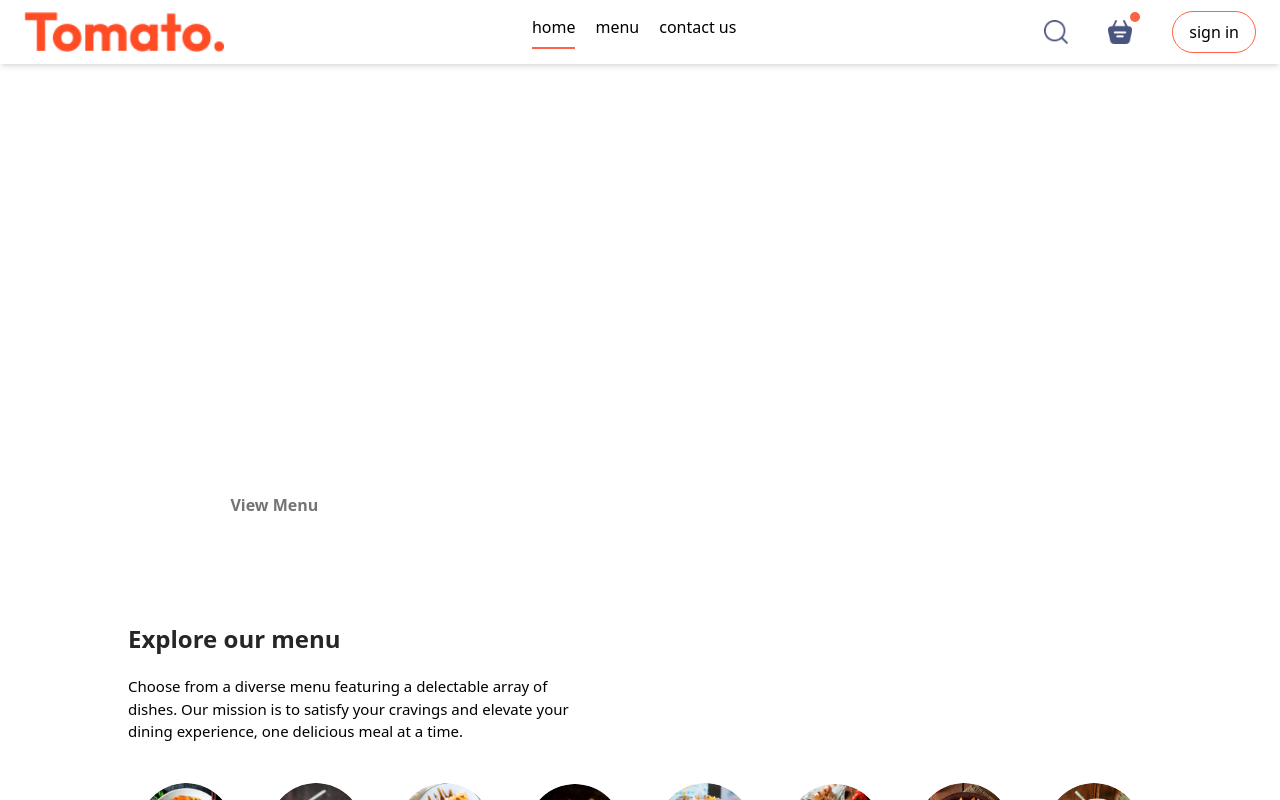
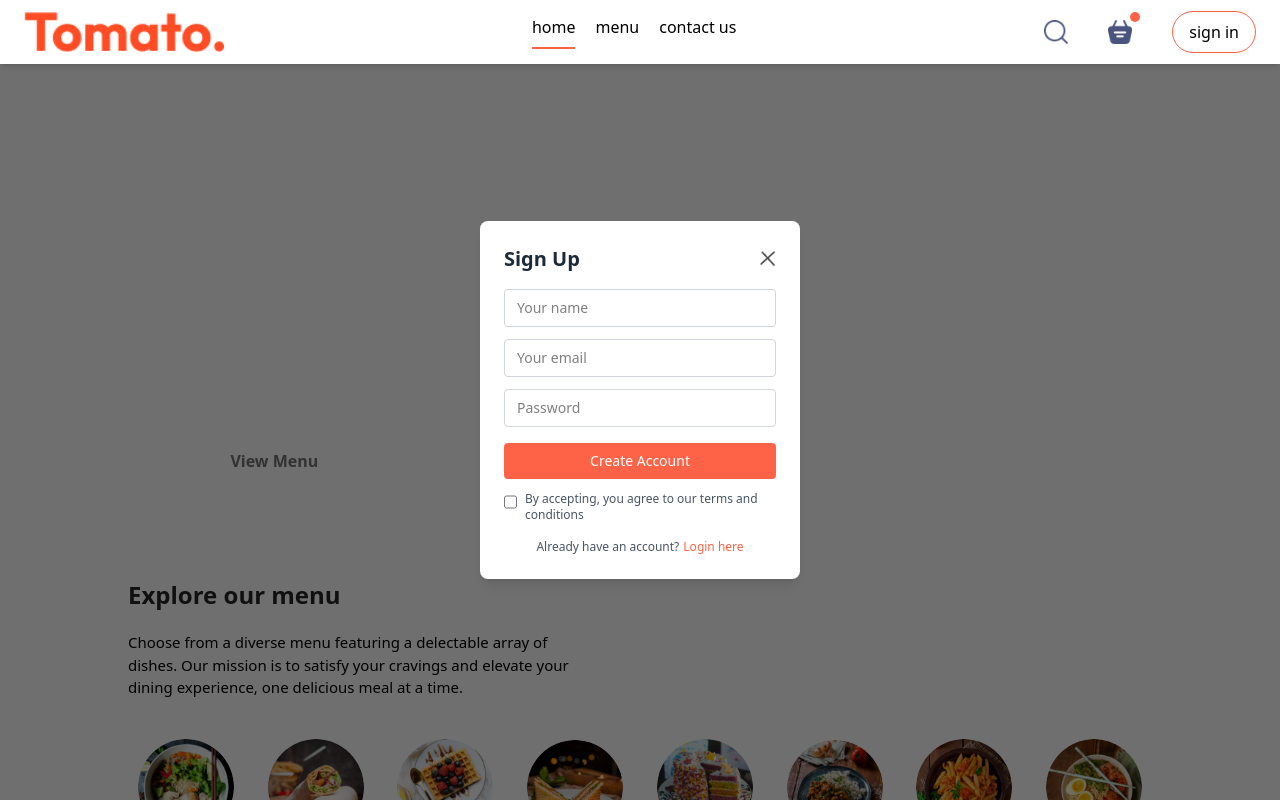
Before and after one commit to Winfredo/Food-Delivery-App, a Next.js app: page / in a window 1280 px wide. Both pictures are taken after a click on the button "sign in". Shown: the top 800 px of the page. Built offline with nearby package versions, Linux system fonts and the light colour scheme.

Commit message:
Adding a modal for the login and sign in page.

```diff
--- a/components/LoginPopup.tsx
+++ b/components/LoginPopup.tsx
@@ -1,18 +1,79 @@
-import React, { useState } from 'react'
+import React, { useState } from "react";
+import { LoginPopupProps } from "@/types/type";
 
-const LoginPopup = () => {
+const LoginPopup = ({ setShowLoginPopup }: LoginPopupProps) => {
+  const [currentState, setCurrentState] = useState("Sign Up");
+  return (
+    <div className="fixed inset-0 bg-[#00000090] bg-opacity-50 flex items-center justify-center z-50">
+      <form className="bg-white p-6 rounded-lg shadow-lg w-80">
+  <div className="flex justify-between items-center mb-4">
+    <h2 className="text-xl font-semibold text-gray-800">{currentState}</h2>
+    <img
+      src="/assets/cross_icon.png"
+      alt="cross icon"
+      onClick={() => setShowLoginPopup(false)}
+      className="cursor-pointer w-4 h-4 hover:opacity-70 transition-opacity"
+    />
+  </div>
 
-    const [currentState, setCurrentState] = useState("Sign Up");
-  return (
-    <div className=''>
-      <form>
-        <div>
-            <h2>{currentState}</h2>
-            <img src="/assets/cross_icon.png" alt="cross icon" />
-        </div>
-      </form>
+  <div className="space-y-3">
+    {currentState === "Login" ? (
+      <></>
+    ) : (
+      <input
+        type="text"
+        placeholder="Your name"
+        required
+        className="w-full px-3 py-2 border border-gray-300 rounded focus:outline-none focus:border-[#FF6347] focus:ring-1 focus:ring-[#FF6347] text-sm"
+      />
+    )}
+    <input
+      type="text"
+      placeholder="Your email"
+      required
+      className="w-full px-3 py-2 border border-gray-300 rounded focus:outline-none focus:border-[#FF6347] focus:ring-1 focus:ring-[#FF6347] text-sm"
+    />
+    <input
+      type="password"
+      placeholder="Password"
+      required
+      className="w-full px-3 py-2 border border-gray-300 rounded focus:outline-none focus:border-[#FF6347] focus:ring-1 focus:ring-[#FF6347] text-sm"
+    />
+  </div>
+
+  <button className="w-full mt-4 bg-[#FF6347] hover:bg-[#e5533d] text-white py-2 rounded transition-colors text-sm font-medium">
+    {currentState === "Sign Up" ? "Create Account" : "Login"}
+  </button>
+
+  <div className="flex items-start gap-2 mt-3">
+    <input type="checkbox" required className="mt-1 w-3.5 h-3.5 accent-[#FF6347]" />
+    <p className="text-xs text-gray-600">By accepting, you agree to our terms and conditions</p>
+  </div>
+
+  {currentState === "Login" ? (
+    <p className="mt-4 text-xs text-center text-gray-600">
+      Create a new account?
+      <span
+        className="text-[#FF6347] cursor-pointer hover:underline ml-1"
+        onClick={() => setCurrentState("Sign Up")}
+      >
+        Click here
+      </span>
+    </p>
+  ) : (
+    <p className="mt-4 text-xs text-center text-gray-600">
+      Already have an account?
+      <span
+        className="text-[#FF6347] cursor-pointer hover:underline ml-1"
+        onClick={() => setCurrentState("Login")}
+      >
+        Login here
+      </span>
+    </p>
+  )}
+</form>
     </div>
-  )
-}
+  );
+};
 
-export default LoginPopup
+export default LoginPopup;
```
